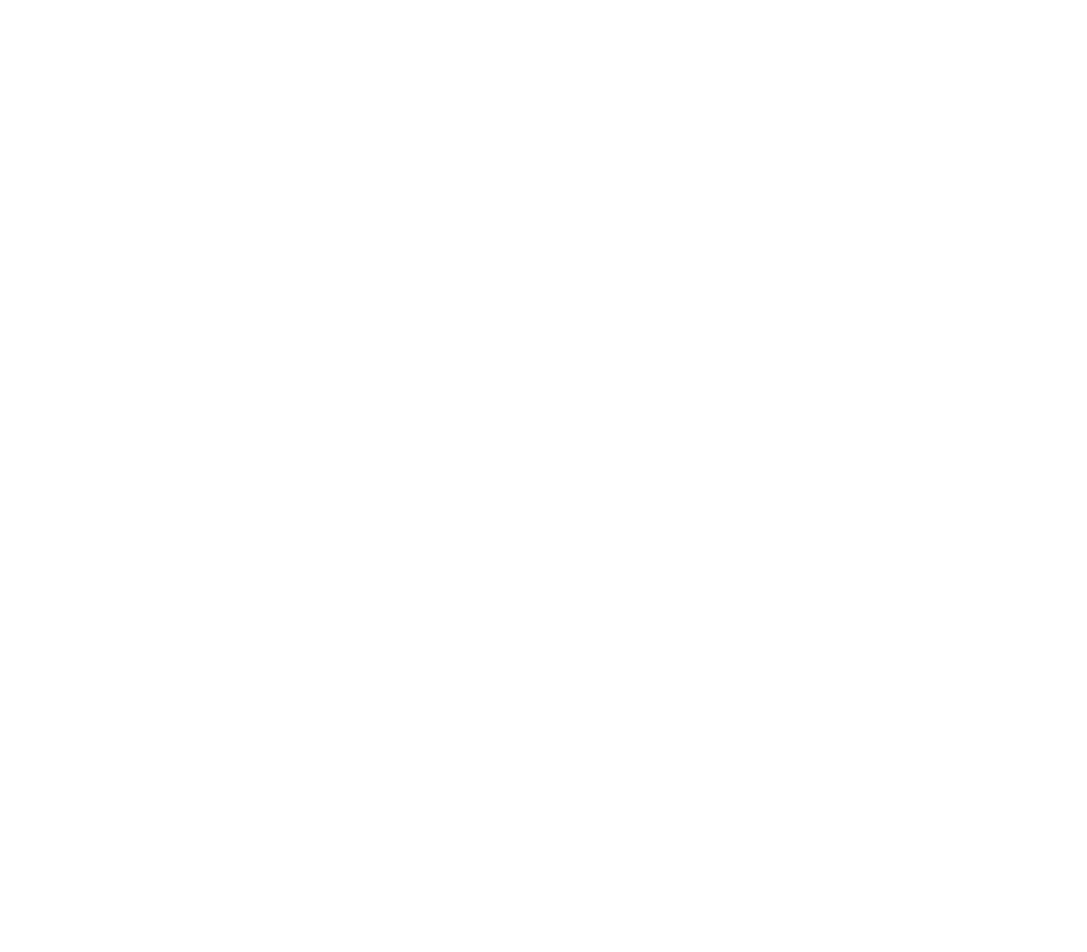
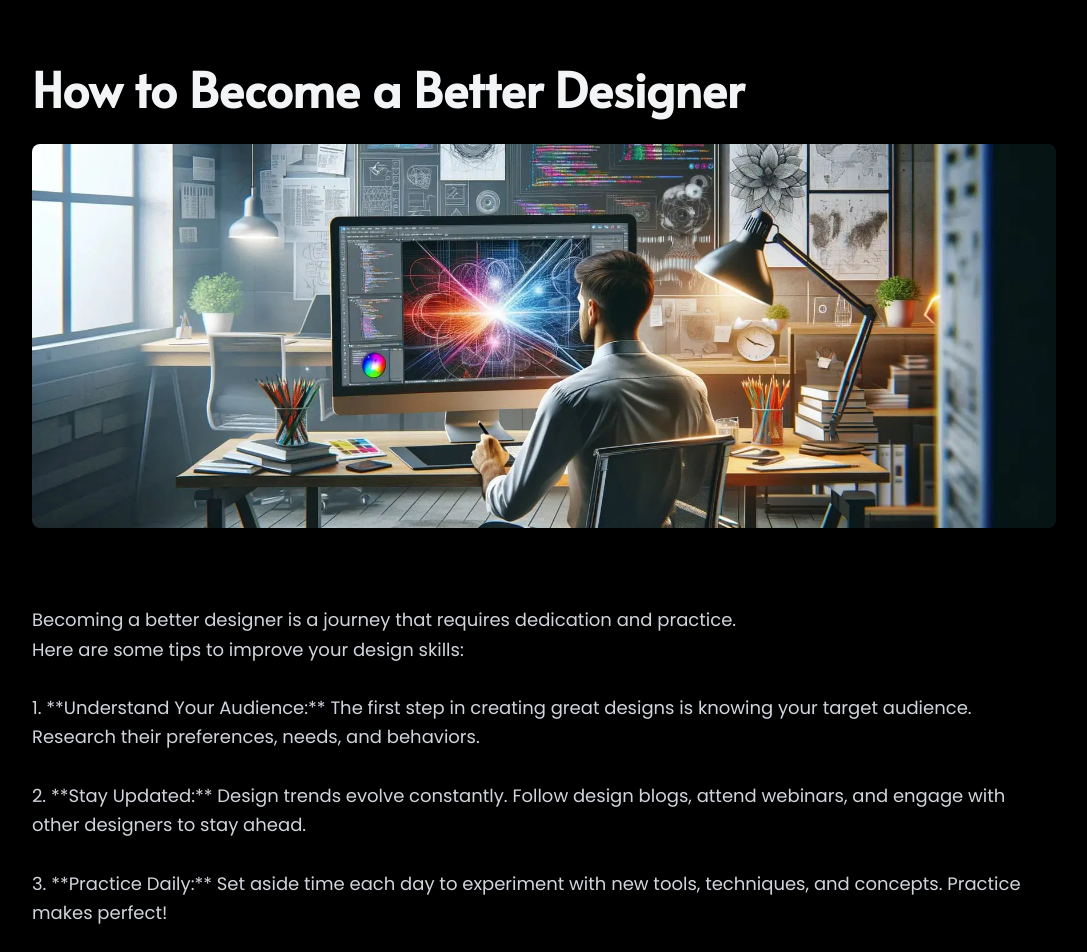
Before and after one commit to iclalKayacan/my-portfolio, a React (Create React App) app: page /blog/1 in a window 1280 px wide. Before the commit this address had no page. Shown: the top 952 px of the page, without its empty margins (96-1183 px from the left). Before the commit the page ends 800 px from the top, so only its background shows below. Built offline with nearby package versions, Linux system fonts and the light colour scheme.

Commit message:
blog detay eklendi

```diff
--- a/src/App.js
+++ b/src/App.js
@@ -1,11 +1,13 @@
 import { BrowserRouter as Router, Routes, Route } from "react-router-dom";
 import Home from "./pages/Home";
+import BlogDetail from "./pages/BlogDetail";
 
 function App() {
   return (
     <Router>
       <Routes>
         <Route path="/" element={<Home />} />
+        <Route path="/blog/:id" element={<BlogDetail />} />
       </Routes>
     </Router>
   );
--- a/src/components/Blog.jsx
+++ b/src/components/Blog.jsx
@@ -1,4 +1,5 @@
 import React from "react";
+import { Link } from "react-router-dom";
 
 const Blog = () => {
   const blogPosts = [
@@ -37,7 +38,7 @@
         {blogPosts.map((post) => (
           <div
             key={post.id}
-            className="bg-gray-600  rounded-lg overflow-hidden shadow-md hover:shadow-lg transition"
+            className="bg-gray-600 rounded-lg overflow-hidden shadow-md hover:shadow-lg transition"
           >
             <img
               src={post.image}
@@ -47,14 +48,12 @@
             <div className="p-6">
               <h3 className="text-2xl font-semibold mb-4">{post.title}</h3>
               <p className="text-gray-400 mb-6">{post.description}</p>
-              <a
-                href={post.link}
+              <Link
+                to={`/blog/${post.id}`}
                 className="text-black hover:underline"
-                target="_blank"
-                rel="noopener noreferrer"
               >
                 Read More →
-              </a>
+              </Link>
             </div>
           </div>
         ))}
--- /dev/null
+++ b/src/pages/BlogDetail.jsx
@@ -0,0 +1,138 @@
+import React, { useEffect, useState } from "react";
+import { useParams } from "react-router-dom";
+
+const BlogDetail = () => {
+  const { id } = useParams();
+
+  // Sayfa açıldığında en üste kaydırma
+  useEffect(() => {
+    window.scrollTo(0, 0);
+  }, []);
+
+  // "Yukarı Çık" butonu için state
+  const [isVisible, setIsVisible] = useState(false);
+
+  useEffect(() => {
+    const toggleVisibility = () => {
+      if (window.scrollY > 300) {
+        setIsVisible(true);
+      } else {
+        setIsVisible(false);
+      }
+    };
+
+    window.addEventListener("scroll", toggleVisibility);
+    return () => {
+      window.removeEventListener("scroll", toggleVisibility);
+    };
+  }, []);
+
+  const scrollToTop = () => {
+    window.scrollTo({
+      top: 0,
+      behavior: "smooth",
+    });
+  };
+
+  // Örnek blog post verisi
+  const blogPosts = [
+    {
+      id: 1,
+      title: "How to Become a Better Designer",
+      description: "Discover tips and tricks for improving your design skills.",
+      image: "/assets/designer.jpg",
+      content: `
+        Becoming a better designer is a journey that requires dedication and practice.
+        Here are some tips to improve your design skills:
+
+        1. **Understand Your Audience:** The first step in creating great designs is knowing your target audience. Research their preferences, needs, and behaviors.
+
+        2. **Stay Updated:** Design trends evolve constantly. Follow design blogs, attend webinars, and engage with other designers to stay ahead.
+
+        3. **Practice Daily:** Set aside time each day to experiment with new tools, techniques, and concepts. Practice makes perfect!
+
+        4. **Seek Feedback:** Share your work with peers and mentors for constructive criticism. Learning from others is invaluable.
+
+        Always remember, creativity thrives in an open mind. Take breaks, stay inspired, and don't be afraid to take risks in your designs.
+      `,
+    },
+    {
+      id: 2,
+      title: "Mastering Web Development",
+      description:
+        "Explore the latest technologies and frameworks for web development.",
+      image: "/assets/webdevo.jpg",
+      content: `
+        Web development is an ever-changing field. Here's how you can master it:
+
+        1. **Learn the Fundamentals:** Start with HTML, CSS, and JavaScript. These are the building blocks of the web.
+
+        2. **Explore Frameworks:** Frameworks like React, Angular, and Vue.js can help you build dynamic and responsive web applications.
+
+        3. **Version Control:** Learn Git and GitHub to collaborate effectively and track your code changes.
+
+        4. **Backend Skills:** Enhance your knowledge with backend technologies like Node.js, Express, or Django.
+
+        5. **Practice and Projects:** Build real-world projects to solidify your skills. Portfolio-worthy projects are a great way to showcase your expertise.
+      `,
+    },
+    {
+      id: 3,
+      title: "Creative Problem Solving",
+      description:
+        "Learn how to think outside the box for innovative solutions.",
+      image: "/assets/solving.jpg",
+      content: `
+        Problem-solving is a skill that can set you apart in any field. Here's how to master it:
+
+        1. **Define the Problem:** Clearly understanding the problem is half the battle won.
+
+        2. **Brainstorm Solutions:** Gather your team and brainstorm multiple solutions. No idea is too small or too silly.
+
+        3. **Prototype and Test:** Implement the best ideas as prototypes. Test them thoroughly to identify potential pitfalls.
+
+        4. **Iterate:** Based on feedback, improve your solution continuously.
+
+        Remember, the best solutions come from a collaborative and open-minded approach.
+                Remember, the best solutions come from a collaborative and open-minded approach.
+
+      `,
+    },
+  ];
+
+  const post = blogPosts.find((blog) => blog.id === parseInt(id));
+
+  if (!post) {
+    return (
+      <div className="min-h-screen flex items-center justify-center bg-black text-white">
+        <h1 className="text-3xl font-bold">Blog not found!</h1>
+      </div>
+    );
+  }
+
+  return (
+    <section className="min-h-screen py-16 px-6 lg:px-32 bg-black text-gray-100">
+      <h1 className="text-5xl font-bold mb-8">{post.title}</h1>
+      <img
+        src={post.image}
+        alt={post.title}
+        className="w-full h-96 object-cover mb-12 rounded-lg shadow-md"
+      />
+      <div className="text-lg leading-relaxed whitespace-pre-line text-gray-300">
+        {post.content}
+      </div>
+
+      {/* Yukarı Çık Butonu */}
+      {isVisible && (
+        <button
+          onClick={scrollToTop}
+          className="fixed bottom-4 right-4 bg-white text-black w-12 h-12 rounded-full flex items-center justify-center shadow-lg hover:shadow-xl transition"
+        >
+          ↑
+        </button>
+      )}
+    </section>
+  );
+};
+
+export default BlogDetail;
```
Also changed, not shown: 1 other file (tests, documents, lock files or other folders).
